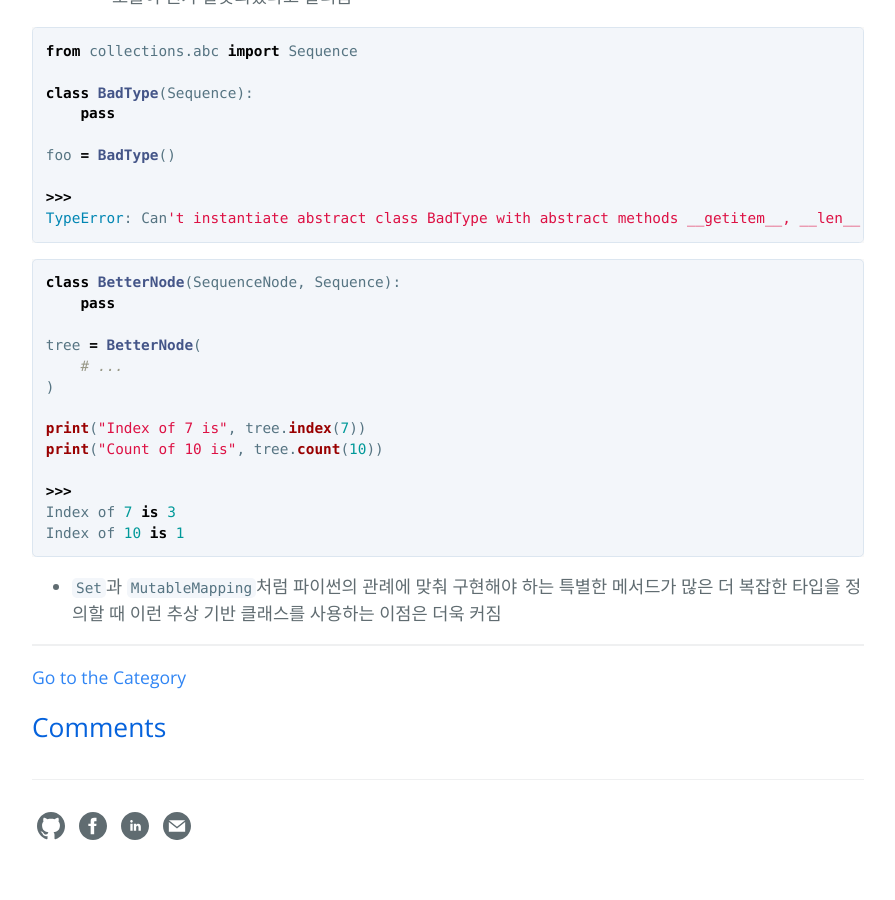
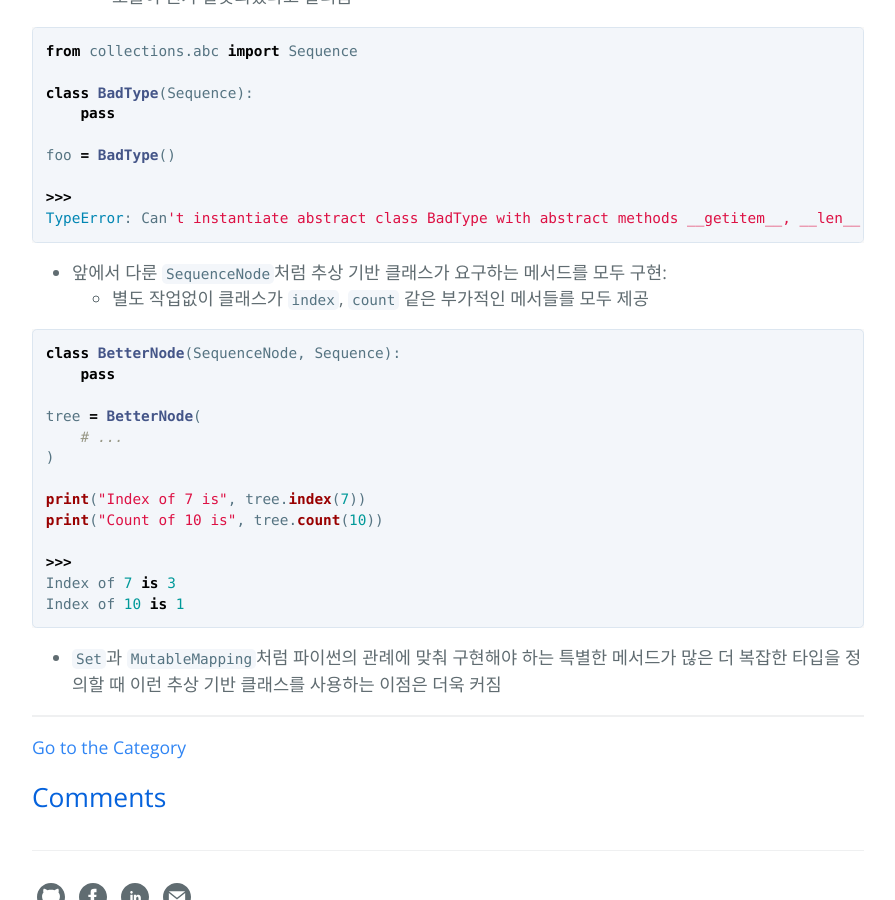
Before and after one commit to hcnoh/hcnoh.github.io, a Jekyll site: the page built from _posts/2018-10-09-effective-python-way28.md, in a window 1280 px wide and 900 px high, scrolled down 3900 px. Shown: the whole window, without its empty margins (192-1087 px from the left). Built offline with Jekyll 4.4.1, drawn with Linux system fonts in a browser that asks for light colours; comment, search, counter and statistics services are not loaded.

Commit message:
Update 2018-10-09-effective-python-way28.md

````diff
--- a/_posts/2018-10-09-effective-python-way28.md
+++ b/_posts/2018-10-09-effective-python-way28.md
@@ -175,6 +175,9 @@ foo = BadType()
 TypeError: Can't instantiate abstract class BadType with abstract methods __getitem__, __len__
 ```
 
+- 앞에서 다룬 `SequenceNode`처럼 추상 기반 클래스가 요구하는 메서드를 모두 구현:
+  - 별도 작업없이 클래스가 `index`, `count` 같은 부가적인 메서들를 모두 제공
+
 ```python
 class BetterNode(SequenceNode, Sequence):
     pass
````
